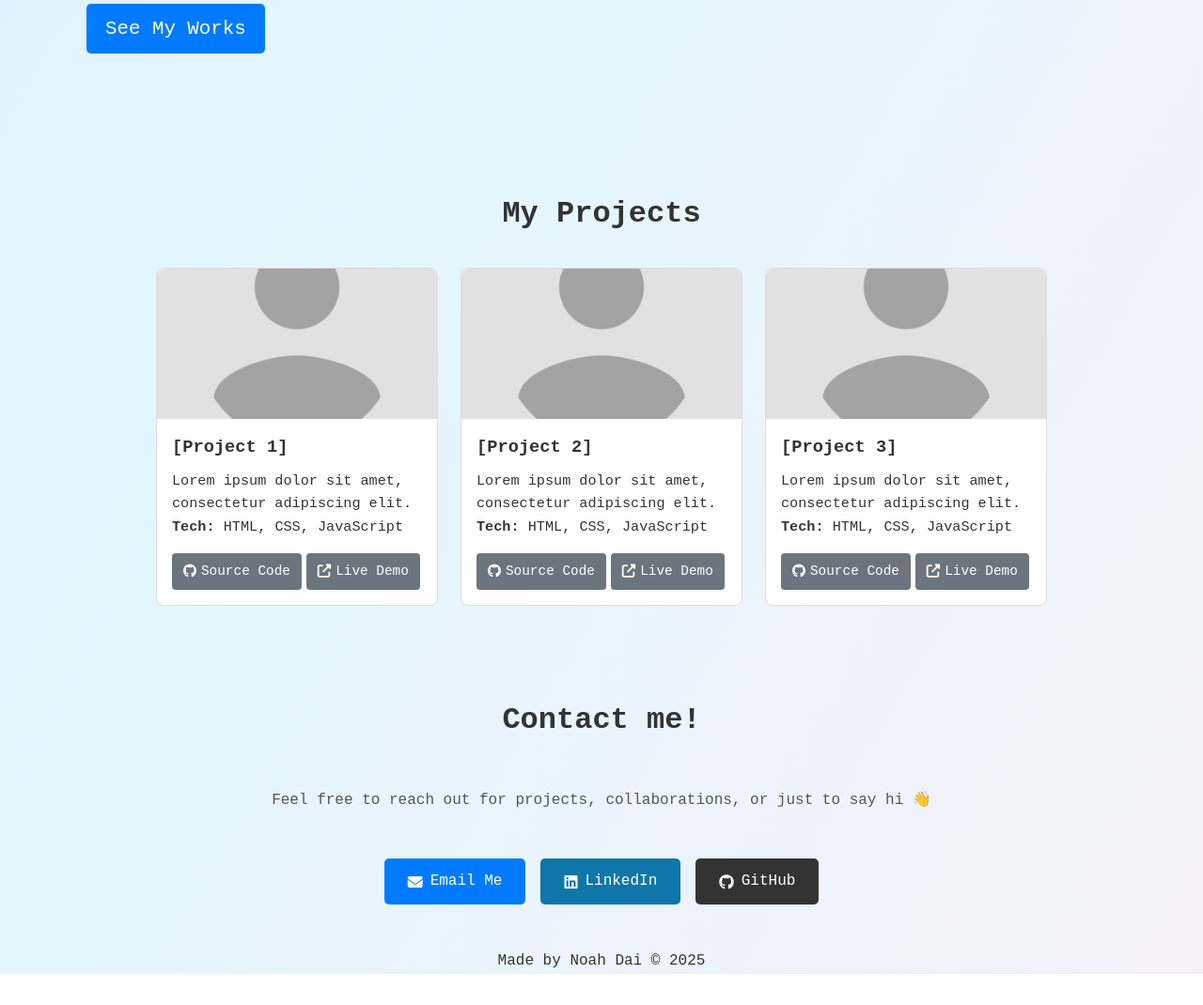
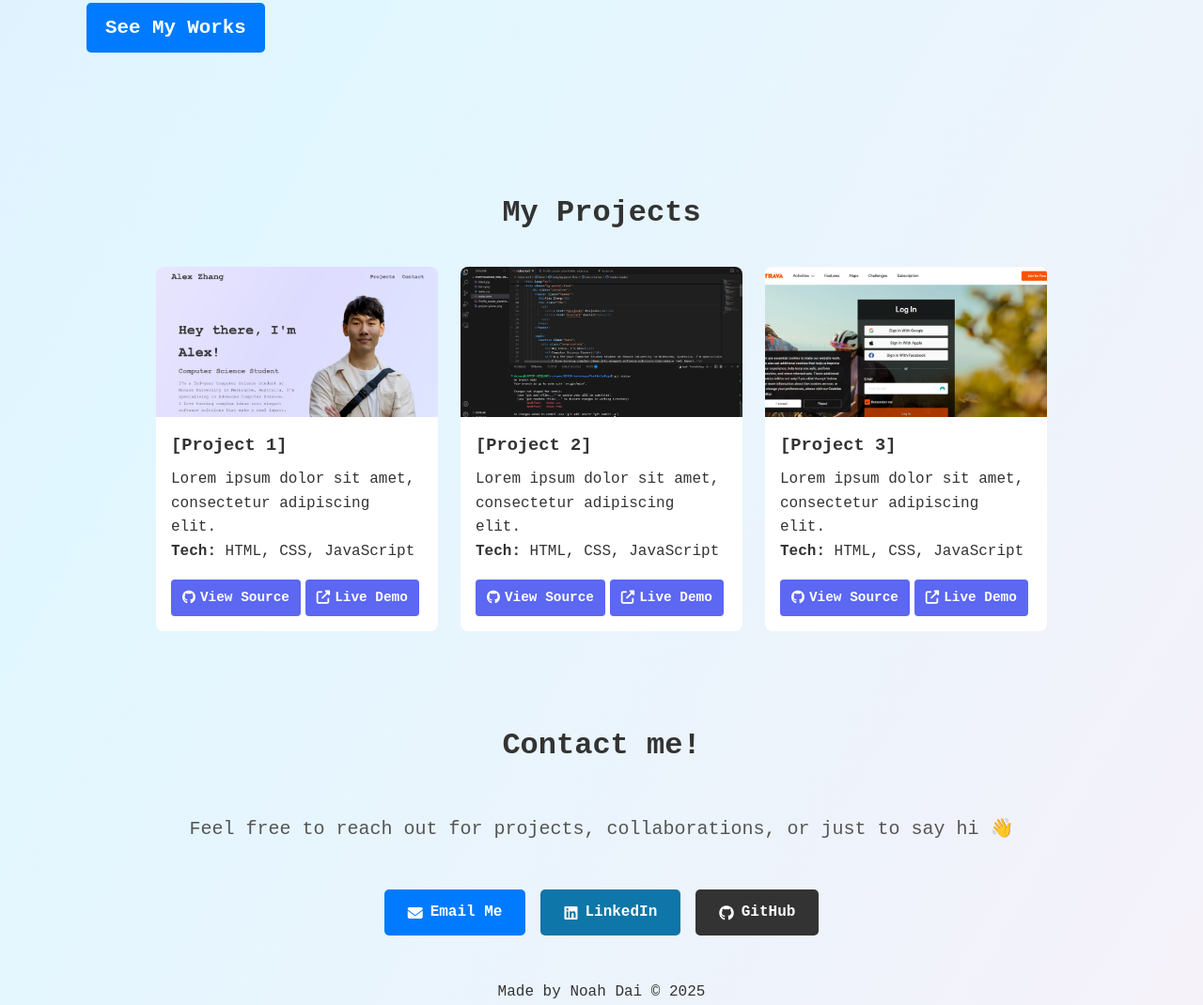
Before and after one commit to AlZ11/WIRED-Workshops, a plain HTML site: page PortfolioPage/index.html in a window 1280 px wide. Shown: the part 647-1717 px from the top of the page at 94% size. Before the commit the page ends 1684 px from the top, so only its background shows below. Drawn offline with Linux system fonts and the light colour scheme.

Commit message:
Rename some class names and some colour changes

```diff
--- a/PortfolioPage/index.css
+++ b/PortfolioPage/index.css
@@ -63,21 +63,17 @@ body {
 	justify-content: space-between; /* Push name left, nav right */
 	align-items: center; /* Vertically align items */
 	padding: 1rem 0; /* Add padding top/bottom */
-	border-bottom: 1px solid #eee; /* Separator line */
+	gap: 2rem; /* Make sure that nav does't get too close to h1 when screen becomes narrow */
 }
 
 .header h1 {
 	font-size: 2.5rem;
-	font-weight: bold;
 }
 
 .nav ul {
 	list-style: none; /* Remove default bullet points */
 	display: flex; /* Align list items horizontally */
-}
-
-.nav ul li {
-	margin-left: 2rem; /* Space between nav items */
+	gap: 2rem;
 }
 
 .nav a {
@@ -104,7 +100,7 @@ body {
 }
 
 .hero-content {
-	flex: 1; /* Allow content to take available space */
+	flex: 1;
 	min-width: 500px; /* Prevent content from getting too squished */
 	font-size: 1.3rem;
 }
@@ -125,16 +121,17 @@ body {
 	font-size: 1.2rem;
 }
 
-.cta-button {
-	display: inline-block;
+.hero-button {
+	display: inline-block; /* Make sure the button respects the padding/margins around it */
 	background-color: #007bff;
 	color: #fff;
 	padding: 10px 20px;
 	text-decoration: none;
 	border-radius: 5px;
+	font-weight: bold;
 }
 
-.cta-button:hover {
+.hero-button:hover {
 	background-color: #0056b3;
 }
 
@@ -163,17 +160,16 @@ body {
 
 .project-item {
 	background: #fff;
-	border: 1px solid #ddd;
 	border-radius: 8px;
-	flex: 0 1 300px;
 	display: flex;
 	flex-direction: column;
+	max-width: 300px; /* Ensure each card is the same width */
 }
 
 .project-image {
 	height: 160px;
 	width: auto;
-	object-fit: cover;
+	object-fit: cover; /* Fill container completely, crop image if needed*/
 	border-top-left-radius: 8px;
 	border-top-right-radius: 8px;
 }
@@ -182,7 +178,7 @@ body {
 	padding: 1rem;
 	display: flex;
 	flex-direction: column;
-	flex-grow: 1;
+	flex-grow: 1; /* Content should grow to fill the entire space. Useful for keeping links at the bottom when one card has more text than the others */
 }
 
 .project-content h3 {
@@ -191,7 +187,6 @@ body {
 
 .project-text {
 	margin-bottom: 1rem;
-	font-size: 0.95rem;
 }
 
 .project-links {
@@ -200,23 +195,24 @@ body {
 	margin-top: auto;
 }
 
-.btn {
-	display: inline-flex;
+.project-btn {
+	display: flex;
 	align-items: center;
 	padding: 8px 12px;
-	background-color: #6c757d;
-	color: white;
+	background-color: #5c67f2;
+	color: #ffffff;
 	text-decoration: none;
 	border-radius: 4px;
 	font-size: 0.9rem;
+	font-weight: bold;
 }
 
-.btn i {
+.project-btn i {
 	margin-right: 5px;
 }
 
-.btn:hover {
-	background-color: #5a6268;
+.project-btn:hover {
+	background-color: #3d42a1;
 }
 
 /* Contact Section */
@@ -232,6 +228,7 @@ body {
 .contact p {
 	margin: 3rem;
 	color: #555;
+	font-size: 1.25rem;
 }
 
 .contact-buttons {
@@ -242,37 +239,38 @@ body {
 }
 
 .contact-btn {
-	display: inline-flex;
+	display: flex;
 	align-items: center;
 	padding: 12px 25px;
 	color: white;
 	text-decoration: none;
 	border-radius: 5px;
 	font-size: 1rem;
+	font-weight: bold;
 }
 
 .contact-btn i {
-	margin-right: 8px;
+	margin-right: 8px; /* Push icon away from the text */
 }
 
 /* Specific styles for different contact buttons if needed */
-.contact-btn[href*='mailto:'] {
+.contact-btn.email {
 	background-color: #007bff; /* Blue for email */
 }
-.contact-btn[href*='mailto:']:hover {
+.contact-btn.email:hover {
 	background-color: #0056b3;
 }
 
-.contact-btn[href*='linkedin.com'] {
+.contact-btn.linkedin {
 	background-color: #0e76a8; /* LinkedIn blue */
 }
-.contact-btn[href*='linkedin.com']:hover {
+.contact-btn.linkedin:hover {
 	background-color: #0b5f8a;
 }
-.contact-btn[href*='github.com'] {
+.contact-btn.github {
 	background-color: #333; /* GitHub dark */
 }
-.contact-btn[href*='github.com']:hover {
+.contact-btn.github:hover {
 	background-color: #222;
 }
 
--- a/PortfolioPage/index.html
+++ b/PortfolioPage/index.html
@@ -24,9 +24,10 @@
           <div class="hero-content">
             <h1>Hey there, I'm Alex!</h1>
             <h3>Computer Science Student</h3>
-            <p>I'm a 3rd-year Computer Science student at Monash University in Melbourne, Australia. I'm specialising in Advanced Computer Science. <br>
-                I love turning complex ideas into elegant software solutions that make a real impact.</p>
-            <a href="#projects" class="cta-button">See My Works</a>
+            <p>I'm a 3rd-year Computer Science student at Monash University in Melbourne, Australia. <br>
+               I'm specialising in Advanced Computer Science. <br>
+               I love turning complex ideas into elegant software solutions that make a real impact. </p>
+            <a href="#projects" class="hero-button">See My Works</a>
           </div>
           <img src="hero.png" alt="Avatar placeholder image" class="hero-image">
         </section>
@@ -35,7 +36,7 @@
           <h2>My Projects</h2>
           <div class="projects-container">
             <div class="project-item">
-              <img class="project-image" src="Profile_avatar_placeholder_large.png" alt="Project Screenshot">
+              <img class="project-image" src="project-photo.png" alt="Project Screenshot">
               <div class="project-content">
                 <h3>[Project 1]</h3>
                 <div class="project-text">
@@ -43,10 +44,10 @@
                   <strong>Tech:</strong> HTML, CSS, JavaScript
                 </div>
                 <div class="project-links">
-                  <a href="#" class="btn">
-                    <i class="fab fa-github"></i> Source Code
+                  <a href="#" class="project-btn">
+                    <i class="fab fa-github"></i> View Source
                   </a>
-                  <a href="#" class="btn">
+                  <a href="#" class="project-btn">
                     <i class="fas fa-external-link-alt"></i> Live Demo
                   </a>
                 </div>
@@ -54,7 +55,7 @@
             </div>
 
             <div class="project-item">
-              <img class="project-image" src="Profile_avatar_placeholder_large.png" alt="Project Screenshot">
+              <img class="project-image" src="project-photo-2.png" alt="Project Screenshot">
               <div class="project-content">
                 <h3>[Project 2]</h3>
                 <div class="project-text">
@@ -62,10 +63,10 @@
                   <strong>Tech:</strong> HTML, CSS, JavaScript
                 </div>
                 <div class="project-links">
-                  <a href="#" class="btn">
-                    <i class="fab fa-github"></i> Source Code
+                  <a href="#" class="project-btn">
+                    <i class="fab fa-github"></i> View Source
                   </a>
-                  <a href="#" class="btn">
+                  <a href="#" class="project-btn">
                     <i class="fas fa-external-link-alt"></i> Live Demo
                   </a>
                 </div>
@@ -73,7 +74,7 @@
             </div>
 
             <div class="project-item">
-              <img class="project-image" src="Profile_avatar_placeholder_large.png" alt="Project Screenshot">
+              <img class="project-image" src="project-photo-3.png" alt="Project Screenshot">
               <div class="project-content">
                 <h3>[Project 3]</h3>
                 <div class="project-text">
@@ -81,10 +82,10 @@
                   <strong>Tech:</strong> HTML, CSS, JavaScript
                 </div>
                 <div class="project-links">
-                  <a href="#" class="btn">
-                    <i class="fab fa-github"></i> Source Code
+                  <a href="#" class="project-btn">
+                    <i class="fab fa-github"></i> View Source
                   </a>
-                  <a href="#" class="btn">
+                  <a href="#" class="project-btn">
                     <i class="fas fa-external-link-alt"></i> Live Demo
                   </a>
                 </div>
@@ -96,13 +97,13 @@
           <h2>Contact me!</h2>
           <p>Feel free to reach out for projects, collaborations, or just to say hi 👋</p>
           <div class="contact-buttons">
-            <a href="mailto:youremail@example.com" class="contact-btn">
+            <a href="mailto:youremail@example.com" class="contact-btn email">
               <i class="fas fa-envelope"></i> Email Me
             </a>
-            <a href="https://linkedin.com" target="_blank" rel="noopener noreferrer" class="contact-btn">
+            <a href="https://linkedin.com" target="_blank" rel="noopener noreferrer" class="contact-btn linkedin">
               <i class="fab fa-linkedin"></i> LinkedIn
             </a>
-            <a href="https://github.com" target="_blank" rel="noopener noreferrer" class="contact-btn">
+            <a href="https://github.com" target="_blank" rel="noopener noreferrer" class="contact-btn github">
               <i class="fab fa-github"></i> GitHub
             </a>
           </div>
```
Also changed, not shown: PortfolioPage/project-photo-2.png (added), PortfolioPage/project-photo-3.png (added), PortfolioPage/project-photo.png (added).
